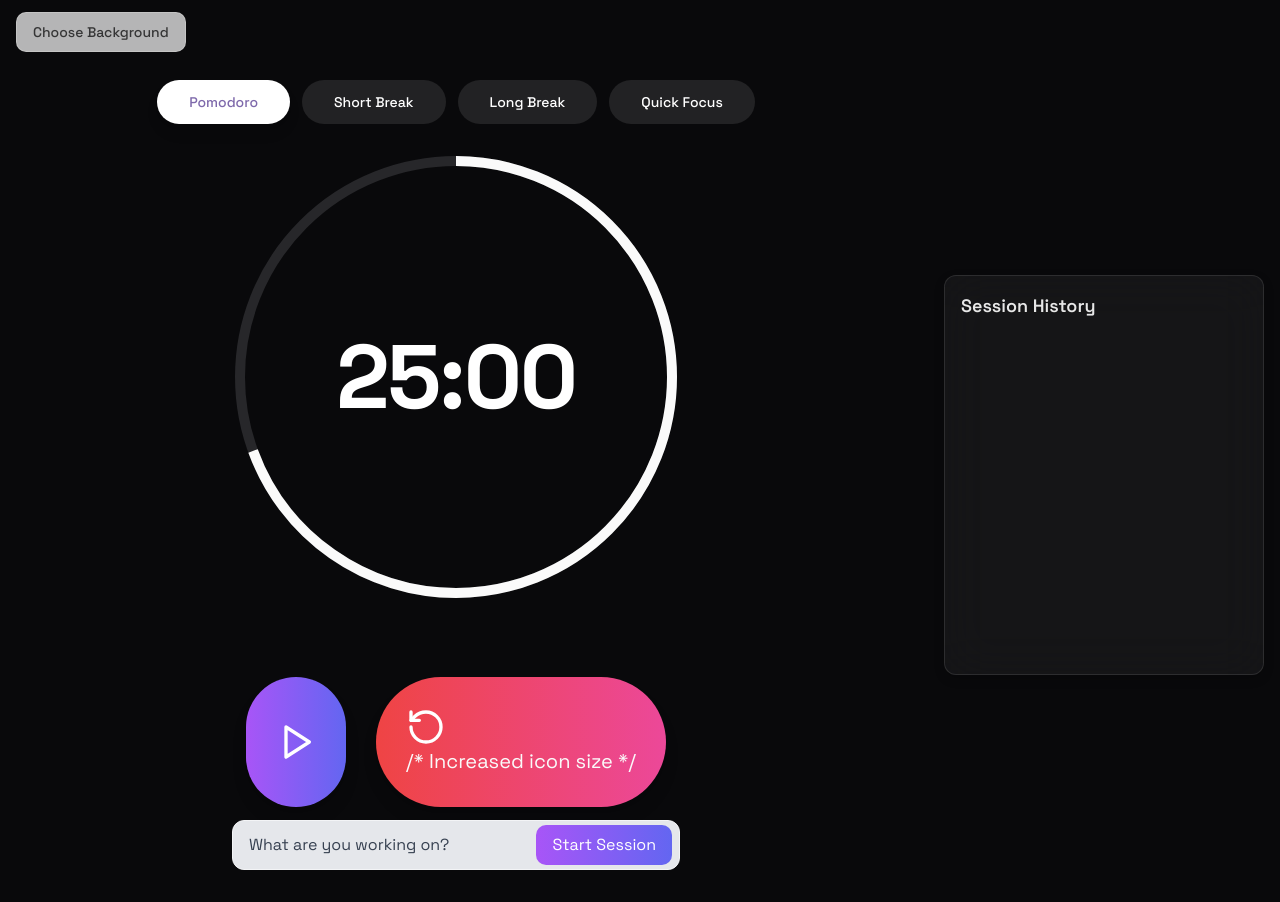
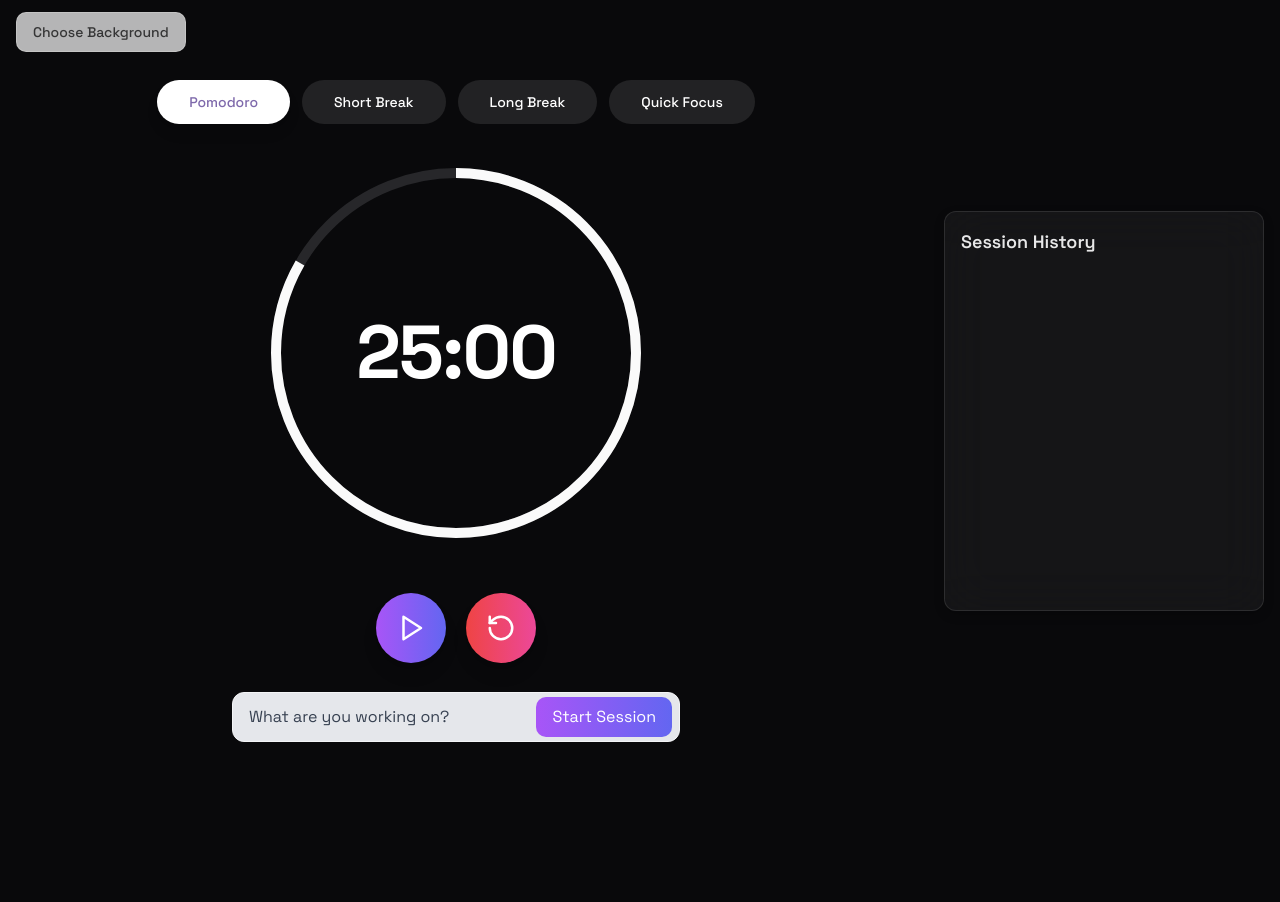
Before and after one commit to jakoel/pomodreaming, a React (Vite) app: page / in a window 1280 px wide. After the commit the page ends 800 px from the top, so only its background shows below. Built offline with nearby package versions, Linux system fonts and the light colour scheme.

Commit message:
Reduce Button Sizes
Adjusted the sizes of the play and restart buttons in the Timer component to improve usability and aesthetics. Removed unnecessary comments regarding icon size.
[skip gpt_engineer]

```diff
--- a/src/components/Timer.tsx
+++ b/src/components/Timer.tsx
@@ -84,8 +84,8 @@ export const Timer = ({ initialMinutes, onComplete, currentTask, isActive: exter
   };
 
   return (
-    <div className="flex flex-col items-center justify-center space-y-12 animate-fade-in">
-      <div className="relative w-80 h-80 lg:w-96 lg:h-96"> {/* Increased size */}
+    <div className="flex flex-col items-center justify-center space-y-8 animate-fade-in">
+      <div className="relative w-72 h-72 lg:w-80 lg:h-80">
         <svg className="w-full h-full transform -rotate-90">
           <circle
             cx="50%"
@@ -105,36 +105,36 @@ export const Timer = ({ initialMinutes, onComplete, currentTask, isActive: exter
           />
         </svg>
         <div className="absolute top-1/2 left-1/2 transform -translate-x-1/2 -translate-y-1/2 text-center">
-          <div className="text-6xl lg:text-7xl font-bold tracking-tight text-white"> {/* Increased font size */}
+          <div className="text-5xl lg:text-6xl font-bold tracking-tight text-white">
             {formatTime(seconds)}
           </div>
           {currentTask && (
-            <div className="text-base lg:text-lg text-muted-foreground mt-4"> {/* Increased font size */}
+            <div className="text-sm lg:text-base text-muted-foreground mt-3">
               {currentTask}
             </div>
           )}
         </div>
       </div>
 
-      <div className="flex space-x-6"> {/* Increased spacing */}
+      <div className="flex space-x-4">
         <button
           onClick={toggleTimer}
           className={cn(
-            "p-6 rounded-full bg-gradient-to-r from-purple-500 to-indigo-500 shadow-lg transition-all duration-300 hover:scale-105", /* Increased padding */
+            "p-4 rounded-full bg-gradient-to-r from-purple-500 to-indigo-500 shadow-lg transition-all duration-300 hover:scale-105",
             isActive ? "opacity-80" : "opacity-100"
           )}
         >
           {isActive ? (
-            <Pause className="w-8 h-8 text-white" /> /* Increased icon size */
+            <Pause className="w-6 h-6 text-white" />
           ) : (
-            <Play className="w-8 h-8 text-white" /> /* Increased icon size */
+            <Play className="w-6 h-6 text-white" />
           )}
         </button>
         <button
           onClick={resetTimer}
-          className="p-6 rounded-full bg-gradient-to-r from-red-500 to-pink-500 shadow-lg transition-all duration-300 hover:scale-105" /* Increased padding */
+          className="p-4 rounded-full bg-gradient-to-r from-red-500 to-pink-500 shadow-lg transition-all duration-300 hover:scale-105"
         >
-          <RotateCcw className="w-8 h-8 text-white" /> /* Increased icon size */
+          <RotateCcw className="w-6 h-6 text-white" />
         </button>
       </div>
     </div>
```
